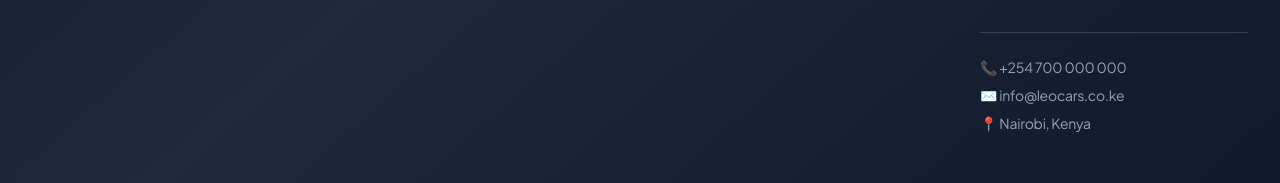
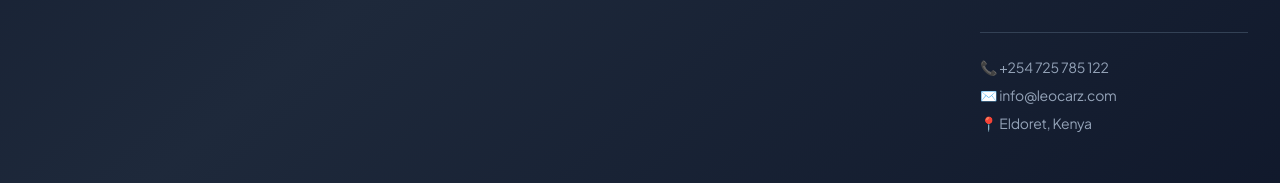
Before and after one commit to edurotich/leocarz, a Next.js app: page / in a window 1280 px wide. Shown: the part 3758-3941 px from the top of the page. Built offline with nearby package versions, Linux system fonts and the light colour scheme; no server answers; the database is empty.

Commit message:
contacts fix

```diff
--- a/src/app/page.tsx
+++ b/src/app/page.tsx
@@ -434,9 +434,9 @@ export default function HomePage() {
               {/* Contact Info */}
               <div className="mt-8 pt-6 border-t border-slate-700">
                 <div className="space-y-2 text-sm">
-                  <p className="text-slate-400">📞 +254 700 000 000</p>
-                  <p className="text-slate-400">✉️ info@leocars.co.ke</p>
-                  <p className="text-slate-400">📍 Nairobi, Kenya</p>
+                  <p className="text-slate-400">📞 +254 725 785 122</p>
+                  <p className="text-slate-400">✉️ info@leocarz.com</p>
+                  <p className="text-slate-400">📍 Eldoret, Kenya</p>
                 </div>
               </div>
             </div>
```
